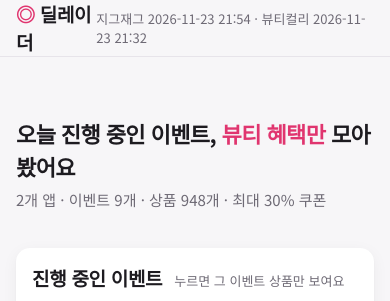
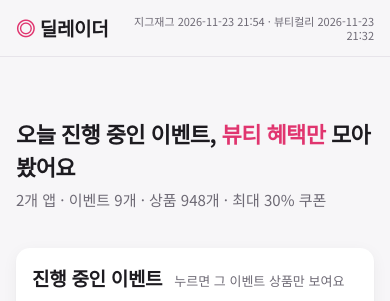
Before and after one commit to hyell2/beauty_project, a plain HTML site: page zigzag-compare/index.html in a window 390 px wide. Shown: the top 301 px of the page. Drawn offline with Linux system fonts and the light colour scheme.

Commit message:
모바일에서 상단 로고가 줄바꿈되는 문제 수정
Co-Authored-By: Claude Opus 5.5 <noreply@anthropic.com>

```diff
--- a/zigzag-compare/style.css
+++ b/zigzag-compare/style.css
@@ -39,7 +39,9 @@ a { color: inherit; text-decoration: none; }
 
 .top { position: sticky; top: 0; z-index: 10; background: color-mix(in srgb, var(--bg) 85%, transparent); backdrop-filter: blur(10px); border-bottom: 1px solid var(--line); }
 .top-inner { display: flex; justify-content: space-between; align-items: center; height: 56px; }
-.logo { font-weight: 800; font-size: 19px; letter-spacing: -.3px; }
+.logo { font-weight: 800; font-size: 19px; letter-spacing: -.3px; white-space: nowrap; flex: none; }
+.top-inner { gap: 12px; }
+.updated { text-align: right; line-height: 1.3; }
 .logo-mark { color: var(--accent); }
 .updated { color: var(--muted); font-size: 13px; }
 
@@ -258,6 +260,7 @@ dialog::backdrop { background: rgba(10, 5, 15, .45); }
 .form-actions { display: flex; gap: 6px; margin-top: 18px; }
 
 @media (max-width: 560px) {
+  .updated { font-size: 11px; }
   .form-grid { grid-template-columns: 1fr; }
   .head-actions { margin-left: 0; }
   .grid { grid-template-columns: repeat(2, 1fr); gap: 14px 10px; }
```
